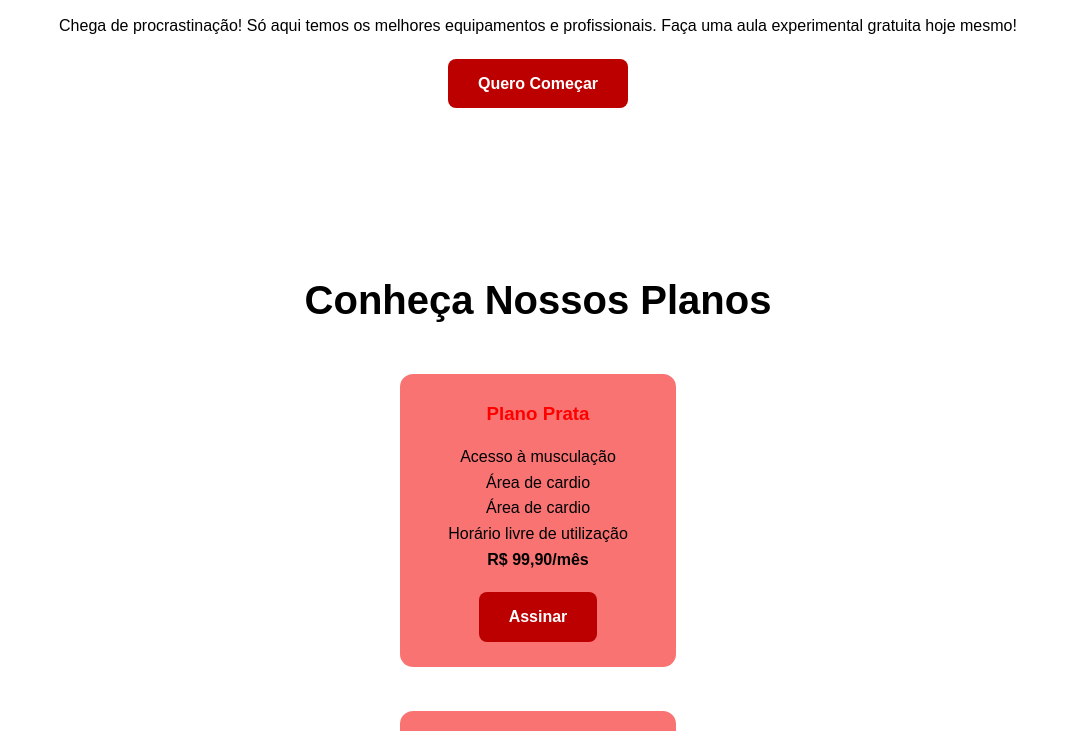
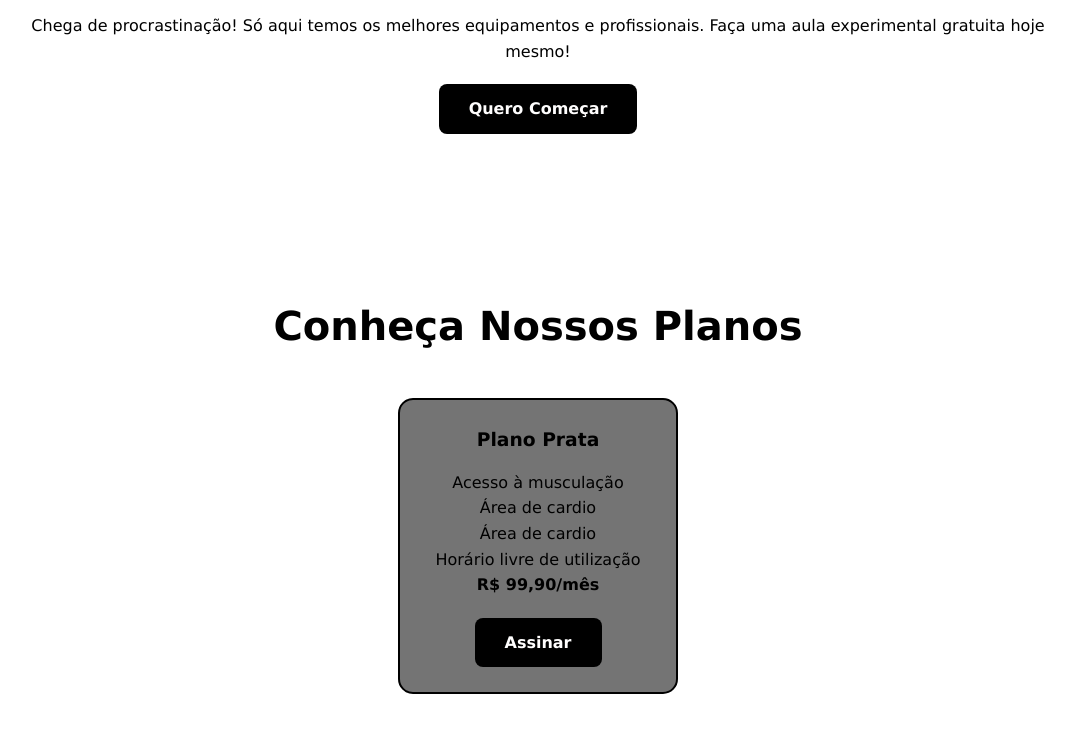
Before and after one commit to Dioguinho90/Academia-2, a plain HTML site: page tela_inicial.html in a window 1280 px wide. Shown: the part 479-1210 px from the top of the page, without its empty margins (102-1177 px from the left). Drawn offline with Linux system fonts and the light colour scheme.

Commit message:
Update tela_inicial.css

```diff
--- a/tela_inicial.css
+++ b/tela_inicial.css
@@ -2,7 +2,7 @@
     margin: 0;
     padding: 0;
     box-sizing: border-box;
-    font-family: Arial, Helvetica, sans-serif;
+    font-family: Verdana, Geneva, Tahoma, sans-serif;
 }
 
 body{
@@ -86,7 +86,7 @@ a{
 #planos a{
     display: inline-block;
     margin-top: 20px;
-    background-color: #bc0000;
+    background-color: #000000;
     color: rgb(255, 254, 254);
     padding: 12px 30px;
     border-radius: 8px;
@@ -96,7 +96,7 @@ a{
 
 #inicio a:hover,
 #planos a:hover{
-    background-color: #fb0303;
+    background-color: #bc0000;
     transform: scale(1.05);
 }
 
@@ -106,11 +106,11 @@ a{
 }
 
 #planos div{
-    background-color: #f400008c;
+    background-color: #747474;
     padding: 25px;
     margin: 20px;
     border-radius: 15px;
-    border: 2px solid #ffffff;
+    border: 2px solid #000000;
     display: inline-block;
     width: 280px;
     vertical-align: top;
@@ -119,11 +119,11 @@ a{
 
 #planos div:hover{
     transform: translateY(-10px);
-    box-shadow: 0 0 20px #ff0000;
+    box-shadow: 0 0 20px #ffffff;
 }
 
 #planos h3{
-    color: #ff0000;
+    color: #000000;
     margin-bottom: 15px;
 }
 
```
